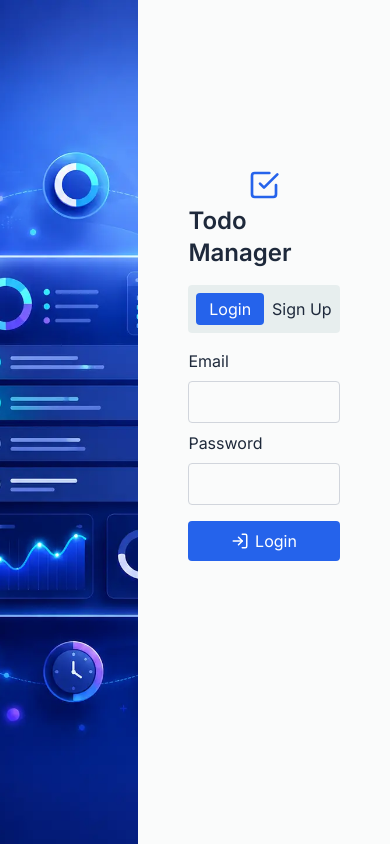
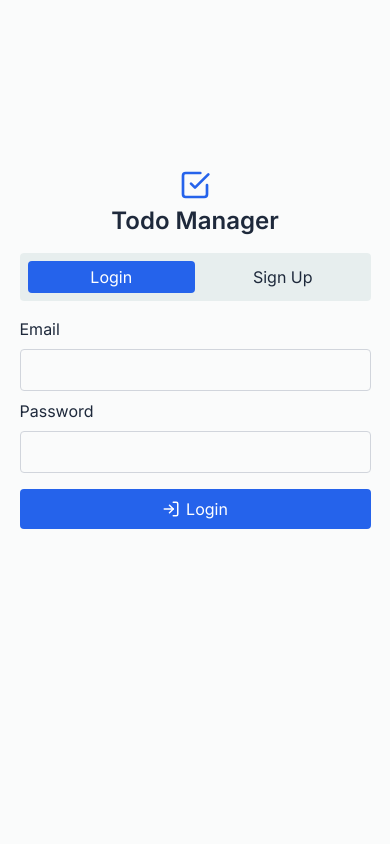
Before and after one commit to Ankit-Dokarka/todo-app-new, a React (Vite) app: page / in a window 390 px wide. Built offline with nearby package versions, Linux system fonts and the light colour scheme.

Commit message:
make login page responsive

```diff
--- a/src/pages/AuthPage.tsx
+++ b/src/pages/AuthPage.tsx
@@ -4,7 +4,7 @@ export default function AuthPage() {
   return (
     <div className="flex h-dvh w-full overflow-hidden">
       {/* Left Section */}
-      <div className="flex-1 flex justify-center items-center overflow-hidden">
+      <div className="hidden md:flex md:flex-1 justify-center items-center overflow-hidden">
         <img
           src="/login-page-image.webp"
           alt="image for login page"
@@ -12,8 +12,8 @@ export default function AuthPage() {
         />
       </div>
       {/* Right Section */}
-      <div className="flex-1 flex justify-center items-center">
-        <div className=" h-[60%] w-[60%] flex flex-col gap-4">
+      <div className="flex w-full md:flex-1 justify-center items-center">
+        <div className=" h-[60%] w-[90%] max-w-md md:w-[60%] flex flex-col gap-4">
           {/* Icon and Title */}
           <div className="flex flex-col justify-center items-center gap-1">
             <FiCheckSquare size={32} className="text-(--color-primary)" />
@@ -33,16 +33,16 @@ export default function AuthPage() {
             <input
               type="email"
               id="email"
-              className="border border-gray-300 rounded-(--btn-radius) p-2"
+              className="border border-gray-300 rounded-(--btn-radius) p-2 focus:border-(--color-primary) focus:outline-none"
             />
             <label htmlFor="password">Password</label>
             <input
               type="password"
               id="password"
-              className="border border-gray-300 rounded-(--btn-radius) p-2"
+              className="border border-gray-300 rounded-(--btn-radius) p-2 focus:border-(--color-primary) focus:outline-none"
             />
 
-            <button className="border border-none p-2 mt-2  rounded-(--btn-radius) bg-(--color-primary) text-white flex justify-center items-center gap-1.5">
+            <button className="border border-none p-2 mt-2  rounded-(--btn-radius) bg-(--color-primary) text-white flex justify-center items-center gap-1.5 cursor-pointer">
               {<FiLogIn size={18} />}
               Login
             </button>
```
